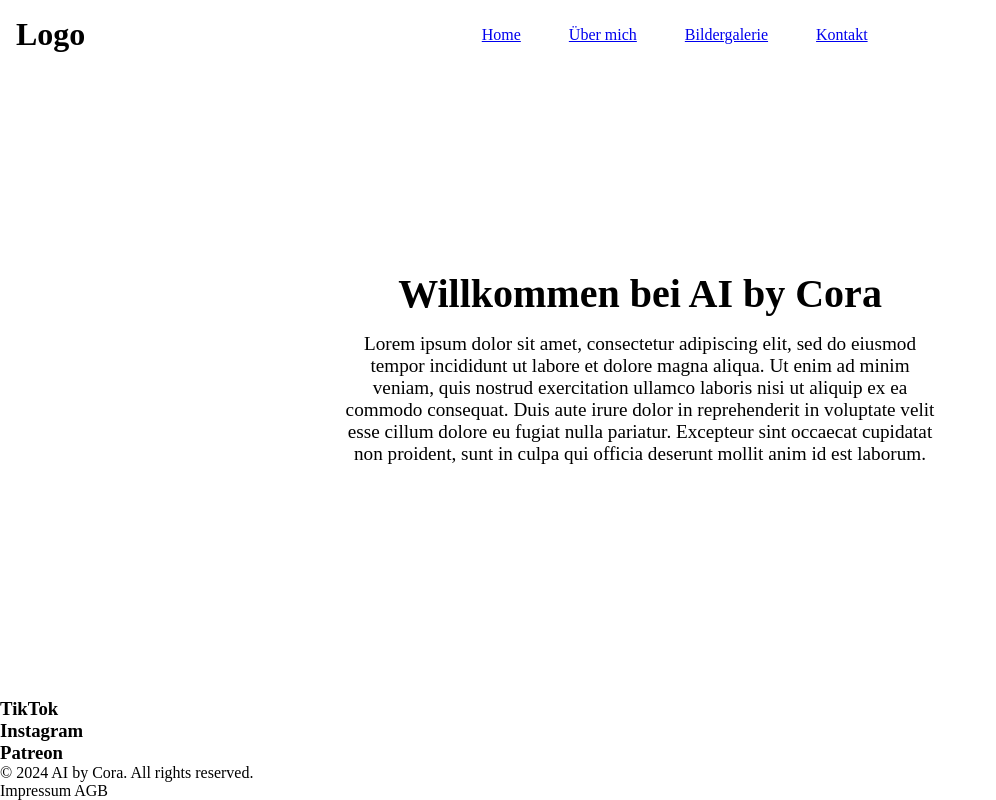
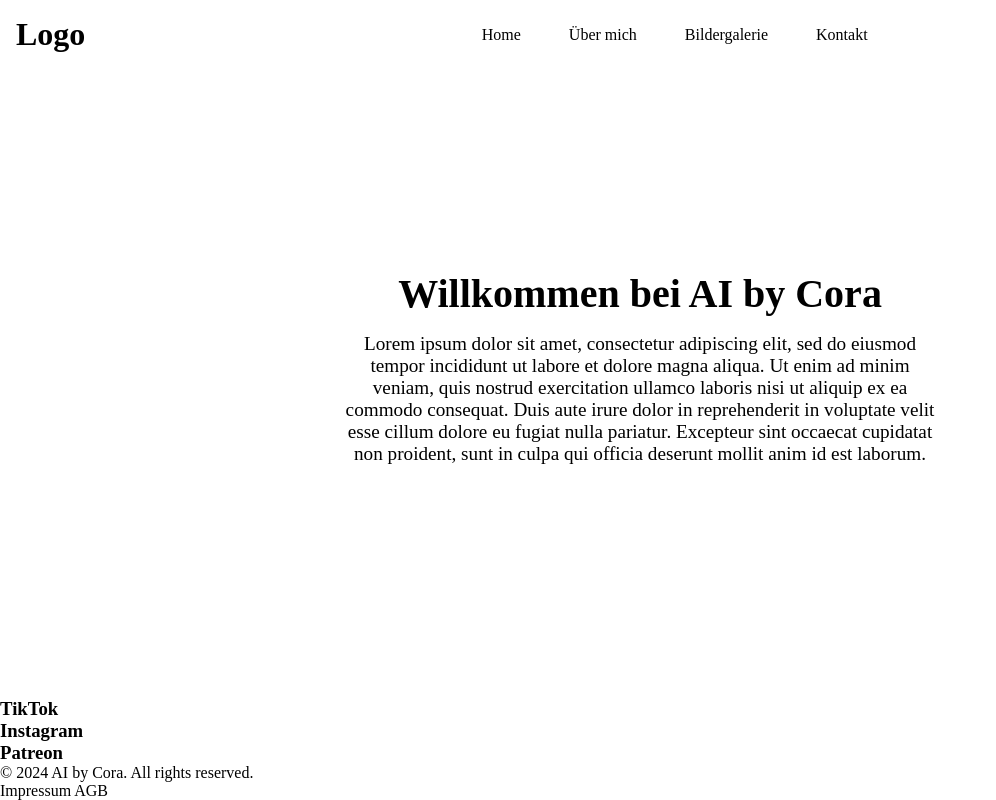
Before and after one commit to IU-Webprogrammierung/web-programmierung-CorinnaGresenz, a plain HTML site: page index.html in a window 1280 px wide. Shown: the whole page, without its empty margins (0-996 px from the left). Drawn offline with Linux system fonts and the light colour scheme.

Commit message:
Add missing nav-link base styling

```diff
--- a/css/index.css
+++ b/css/index.css
@@ -42,6 +42,12 @@
   text-decoration: underline;
 }
 
+.nav-links a {
+  color: black;
+  text-decoration: none;
+  transition: color 0.3s;
+}
+
 /* Styling for the hero section */
 .hero {
   grid-area: hero;
```
